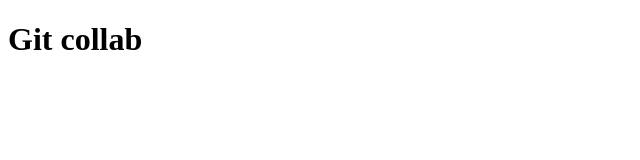
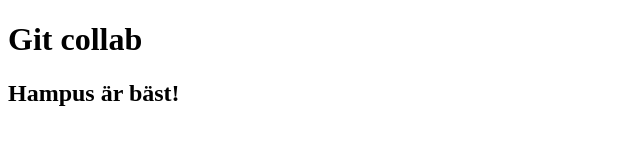
Before and after one commit to DetectiveGarcia/gitcollab, a plain HTML site: page index.html in a window 1280 px wide. Shown: the whole page, without its empty margins (0-640 px from the left). Drawn offline with Linux system fonts and the light colour scheme.

Commit message:
Jag är bäst

```diff
--- a/index.html
+++ b/index.html
@@ -8,5 +8,8 @@
 <body>
     <h1>Git collab
     </h1>
+    <div>
+        <h2>Hampus är bäst!</h2>
+    </div>
 </body>
 </html>
```
